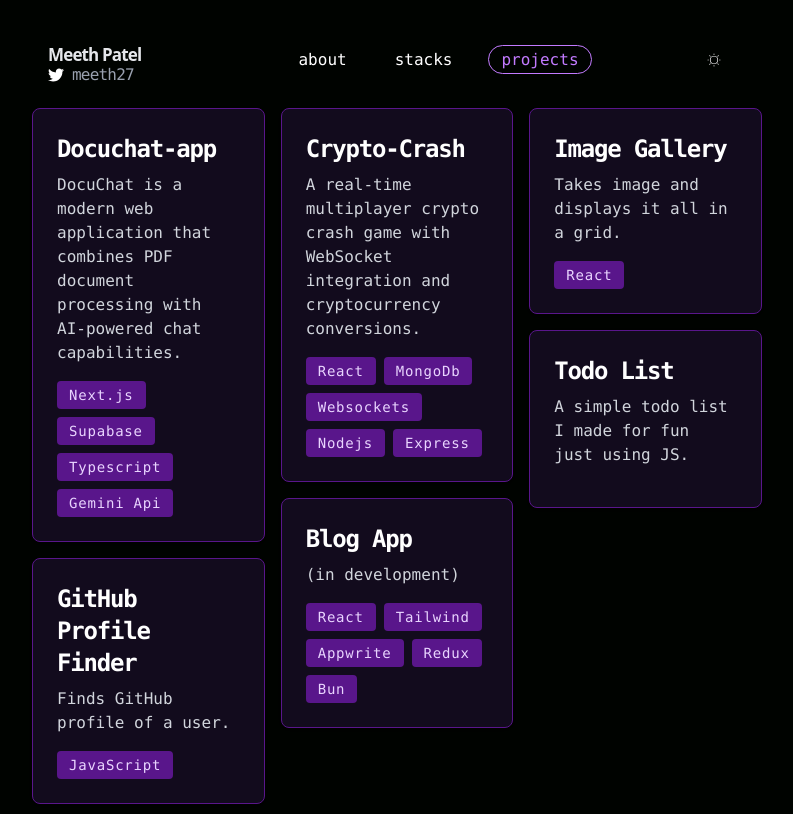
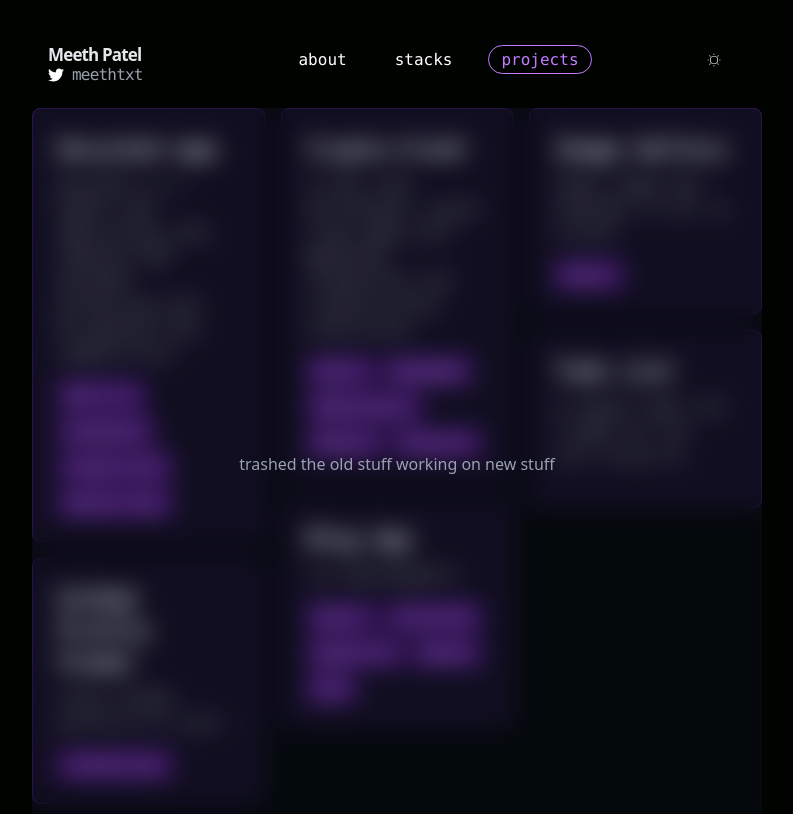
Before and after one commit to meethp20/portfolio, a React (Vite) app: page /pro1 in a window 1280 px wide. Shown: the top 814 px of the page, without its empty margins (243-1036 px from the left). Built offline with nearby package versions, Linux system fonts and the light colour scheme.

Commit message:
changed twt and removed old projects

```diff
--- a/src/components/Navbar.jsx
+++ b/src/components/Navbar.jsx
@@ -30,12 +30,12 @@ function Navbar() {
                 <div className='flex items-center w-[132px] h-[10px] space-x-2 tracking-tighter'>
                     <FaTwitter />
                     <a
-                        href='https://x.com/meeth27'
+                        href='https://x.com/meethtxt'
                         target='_blank'
                         rel="noopener noreferrer"
                         className={`${theme === 'dark' ? 'text-gray-400 hover:text-white font-mono' : 'text-gray-600 hover:text-gray-900'}`}
                     >
-                        meeth27
+                        meethtxt
                     </a>
                 </div>
             </div>
--- a/src/components/Pro1.jsx
+++ b/src/components/Pro1.jsx
@@ -51,6 +51,13 @@ export default function Pro1() {
   ];
 
   return (
+    <div className="relative">
+      <div className="w-[730px] inset-0 absolute z-50 h-full rounded-lg bg-gray-900/30 backdrop-blur-md flex justify-center items-center mx-auto">
+
+        <h1 className="text-gray-400 bg-opacity-40 "> trashed the old stuff working on new stuff</h1>
+
+
+      </div>
     <Masonry
       breakpointCols={breakpointColumnsObj}
       className="my-masonry-grid"
@@ -67,5 +74,6 @@ export default function Pro1() {
         />
       ))}
     </Masonry>
+    </div>
   );
 }
```
